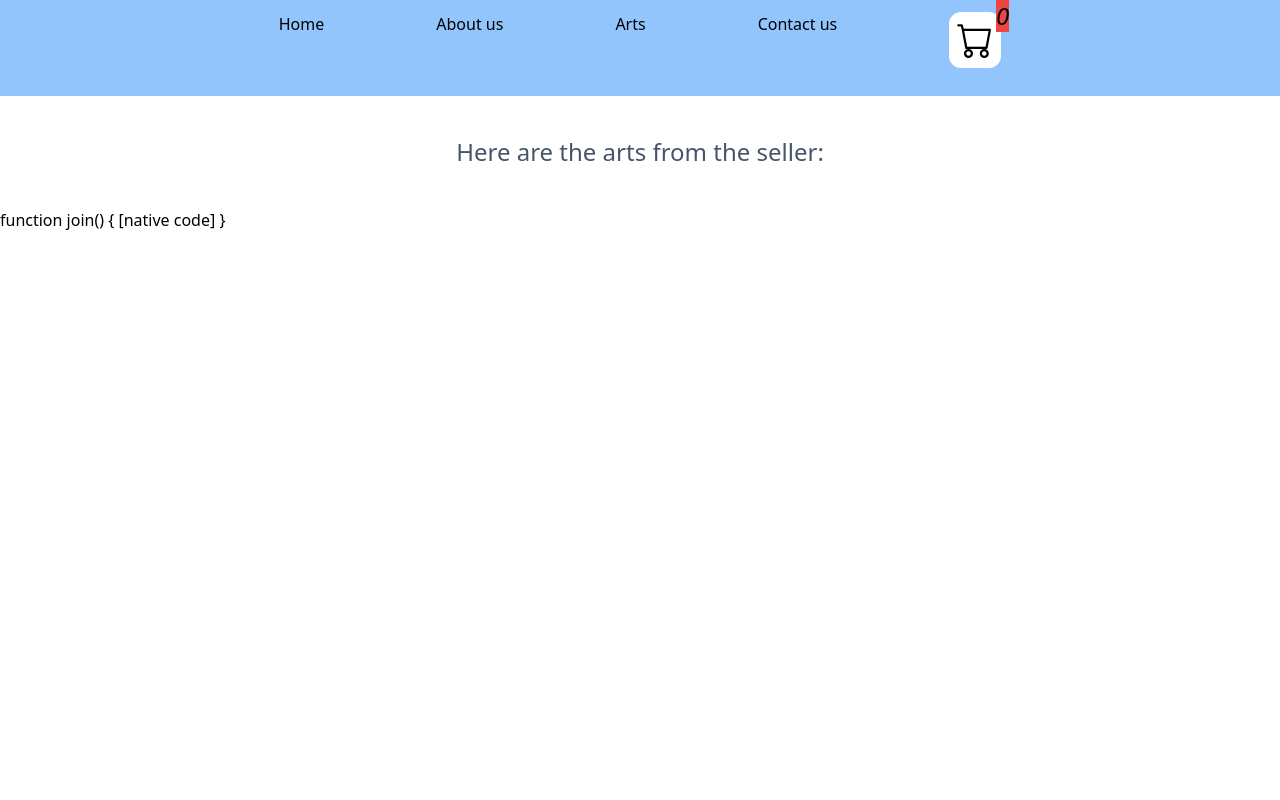
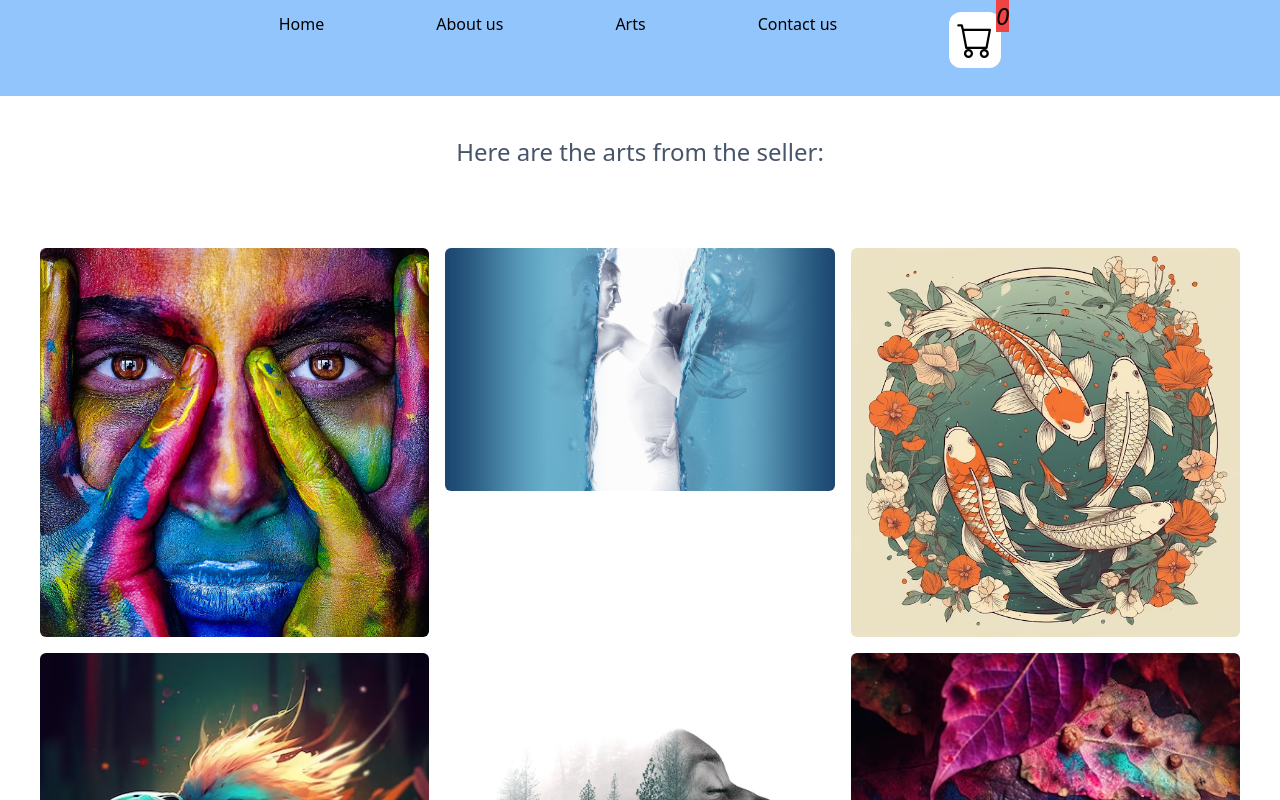
Before and after one commit to K4FlEY/shoppingCart, a website built with Vite: page arts.html in a window 1280 px wide. Shown: the top 800 px of the page. Built offline with nearby package versions, Linux system fonts and the light colour scheme.

Commit message:
modifying

```diff
--- a/arts.html
+++ b/arts.html
@@ -18,19 +18,16 @@
             <i class="bi bi-cart text-4xl bg-white p-2 rounded-xl relative"><p class="bg-red-500 text-2xl absolute -top-3 -right-2">0</p></i>
         </ul>
     </div>
+
+
+
 <h1 class="text-slate-600 text-2xl text-center p-10">Here are the arts from the seller: </h1>
 
- <div class="grid grid-cols-3 gap-4" id="shop">
-    <!-- <div class="relative group" id="item">
-        <img src="pht/girl-2696947_1280.jpg" class="w-full h-auto rounded-md flex justify-center">
-        <div class="absolute inset-0 flex items-center justify-center opacity-0 group-hover:opacity-100 transition duration-300 ease-in-out bg-black bg-opacity-50 rounded-md">
-            <div class="text-white">
-                <h3 >Insight</h3>
-                <p>This is that and that is this.</p>
-                <button class="bg-white text-black rounded-md px-3 py-1">Buy</button>
-            </div>
-        </div>
-    </div>  -->
+
+
+<!-- JavaScript  -->
+ <div class="grid grid-cols-3 gap-4 p-10" id="shop">
+
 
 
 <script src="main.js"></script>
--- /dev/null
+++ b/extra.html
@@ -0,0 +1 @@
+<img src="" class="text-green-400"
--- a/main.js
+++ b/main.js
@@ -2,27 +2,32 @@ let shop = document.getElementById("shop");
 
 let shopItemsData = [{
     id: "HRI341",
-    name: "DIN",
+    name: "DINQ",
     price: 399,
     desc: "This is a art. Which took 4 days to paint.",
-    img: "pht/girl-2696947_1280.jpg"
-
-
+    img: "pht/girl-2696947_1280.jpg",
 },
 {
     id: "HRI342",
     name: "FlAWLESS",
     price: 999,
-    desc: "This art is a feeling.",
-    img: "pht/man-4603859_1280.webp",
-
+    desc: "A captivating piece that taps into the core emotions shared by humanity.",
+    img: "pht/woman-1369253_1280.jpg",
 },
 {
     id: "HRI343",
     name: "CONNECTION",
     price: 399,
     desc: "This art is a feeling.",
-    img: "pht/woman-1369253_1280.jpg",
+    img: "pht/koi-fish-swimming-serene-pond-is-beautiful-generative-ai_206725-742.avif",
+},
+
+{
+    id: "HRI1345",
+    name: "BUFF",
+    price: 399,
+    desc: "An exquisite masterpiece that seamlessly weaves together elements from various cultures, creating a tapestry of diversity.",
+    img: "pht/bird.avif"
 },
 {
     id: "HRI344",
@@ -32,27 +37,52 @@ let shopItemsData = [{
     img: "pht/man-4603859_1280.webp",
 },
 
-];
+{
+    id: "HRI1346",
+    name: "REPV",
+    price: 389,
+    desc: "This artwork exudes an enduring elegance that transcends temporal boundaries.",
+    img: "pht/redeye.avif"
 
-let generateShop =() =>{
-return (shop.innerHTML = shopItemsData
-    .map((x)=> {
+
+},];
+
+let basket = []
+
+let generateShop =() => {
+return (shop.innerHTML = shopItemsData.map((x)=> {
+    let {id, name, price, desc, img} = x;
     return`
-
-        <div class="relative group">
-            <img src="pht/girl-2696947_1280.jpg" class="w-full h-auto rounded-md flex justify-center">
-            <div class="absolute inset-0 flex items-center justify-center opacity-0 group-hover:opacity-100 transition duration-300 ease-in-out bg-black bg-opacity-50 rounded-md">
+        <div class="relative group" product_id=${id}>
+            <img src=${img} class="w-full h-auto rounded-md flex justify-center">
+            <div class="absolute inset-0 flex items-center text-center  justify-center opacity-0 group-hover:opacity-100 transition duration-300 ease-in-out bg-black bg-opacity-50 rounded-md">
                 <div class="text-white">
-                    <h3>${x.name}</h3>
-                    <p>${x.desc}</p>
-                    <p></p>
-                    <button class="bg-white text-black rounded-md px-3 py-1">Buy</button>
+                    <h3>${name}</h3>
+                    <p>${price}</p>
+                    <p>${desc}</p>
+                    <button class="bg-pink-200 hover:bg-pink-500 text-black rounded-md px-3 py-1" >Buy</button>
                 </div>
             </div>
         </div>
     `
 
-}).join);
+}).join(""));
 };
 
 generateShop();
+
+
+
+// ex6 arrow function
+
+let increment = (id)=>{
+    let selectedItems = id;
+    console.log(selectedItems.id);
+
+    basket.push({
+        id: selectedItems.id,
+        item: 1,
+    })
+}
+let decrement = ()=>{}
+let update = ()=>{}
```
Also changed, not shown: aboutus.html (+1 -0 lines), contactus.html (+1 -0 lines), index.html (+0 -4 lines), pht/bird.avif (added), pht/koi-fish-swimming-serene-pond-is-beautiful-generative-ai_206725-742.avif (added), pht/redeye.avif (added), 1 other file.
